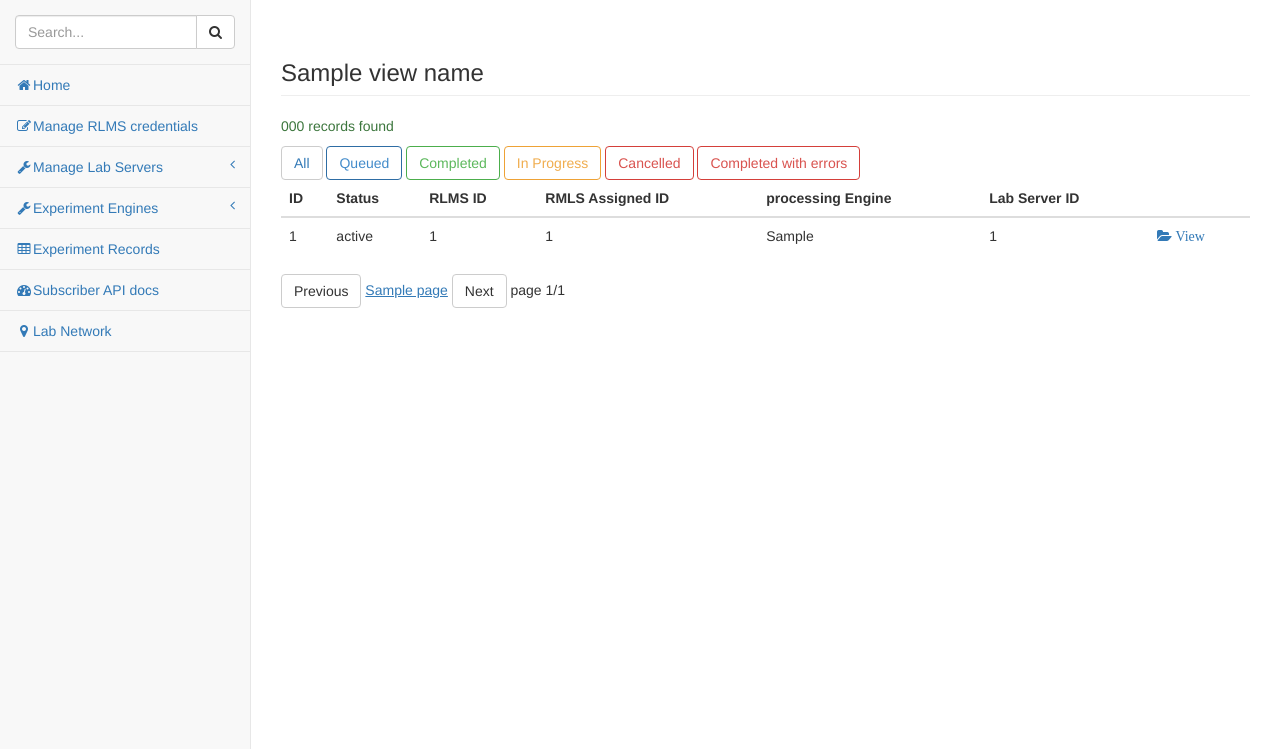
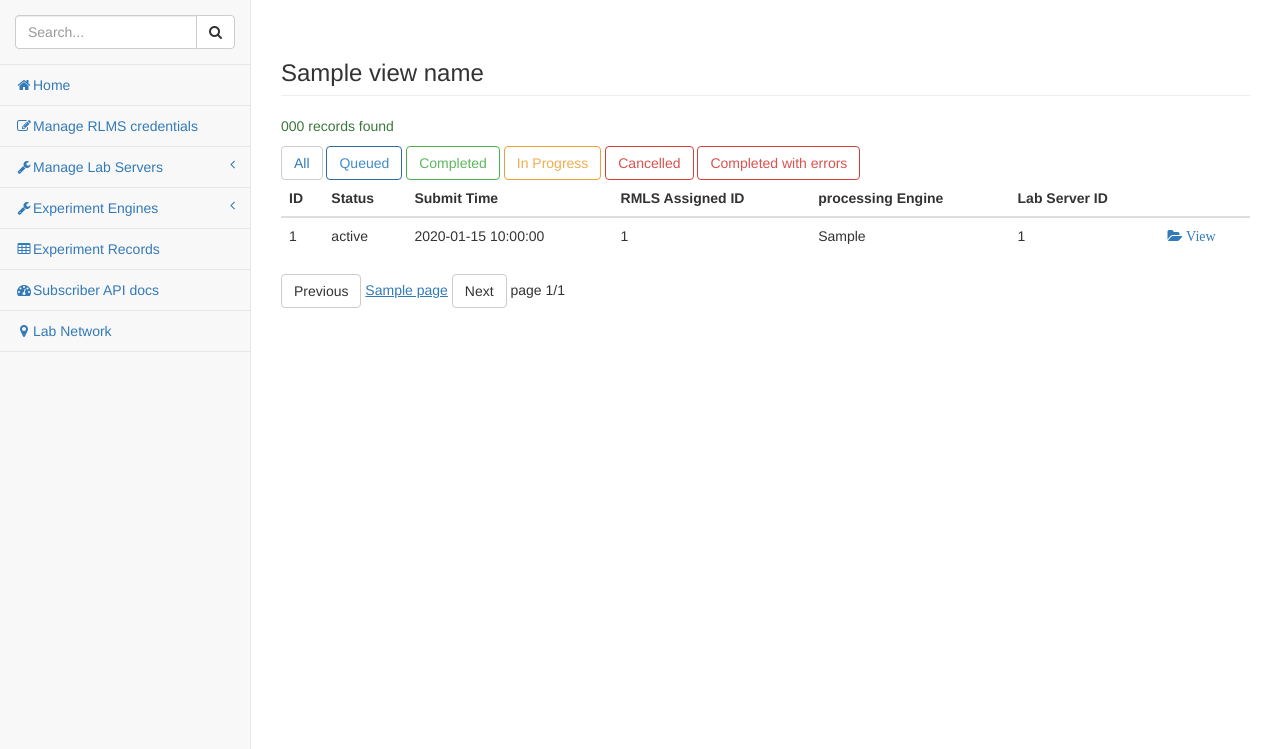
Before and after one commit to OnlineLabs4All/dispatcher, a Symfony app: template app/Resources/views/default/expRecordsTableView.html.twig in a window 1280 px wide. Shown: the part 51-800 px from the top of the page. Run offline with Twig, Linux system fonts and the light colour scheme; the template is opened without the code that fills it: most values are stand-ins (such as "Sample title", 1, 10 or a date in 2020); some libraries are stand-ins or nearby versions.

Commit message:
add column with submit time to view

```diff
--- a/app/Resources/views/default/expRecordsTableView.html.twig
+++ b/app/Resources/views/default/expRecordsTableView.html.twig
@@ -23,7 +23,7 @@
 
             <th>ID</th>
             <th>Status</th>
-            <th>RLMS ID</th>
+            <th>Submit Time</th>
             <th>RMLS Assigned ID</th>
             <th>processing Engine</th>
             <th>Lab Server ID</th>
@@ -51,7 +51,7 @@
                 {% endif %}
 
             </td>
-            <td>{{ record.providerId }}</td>
+            <td>{{ record.submitTime }}</td>
             <td>{{ record.rlmsAssignedId }}</td>
             <td class="center">{{ record.processingEngine }}</td>
             <td class="center">{{ record.labServerId }}</td>
```
